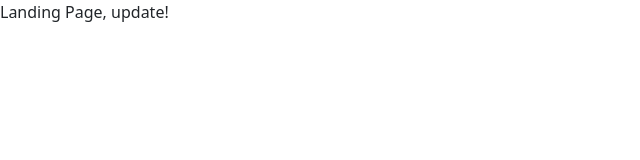
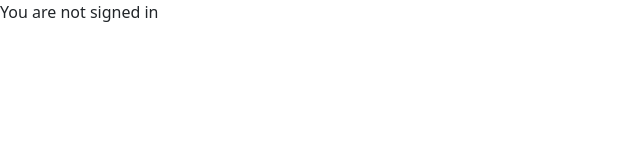
Before and after one commit to torressam333/ticket-hub-microservices, a Next.js app in the folder tickethub-client/: page / in a window 1280 px wide. Shown: the top 160 px of the page, without its empty margins (0-640 px from the left). Built offline with nearby package versions, Linux system fonts and the light colour scheme.

Commit message:
Start adding initial props to grab data on ssr process

```diff
--- a/tickethub-client/pages/index.js
+++ b/tickethub-client/pages/index.js
@@ -1,7 +1,24 @@
 import React from 'react';
+import { useRequest } from '../hooks/useRequest';
 
-const index = () => {
-  return <div>Landing Page, update!</div>;
+// const { executeRequest, errors } = useRequest({
+//   url: '/api/users/currentUser',
+//   method: 'get',
+// });
+
+const LandingPage = ({ message }) => {
+  return <div>{message ? message : ' You are not signed in'}</div>;
 };
 
-export default index;
+// Fetch data during SSR process
+LandingPage.getInitialProps = async () => {
+  console.log('I am on the server');
+
+  return { message: '' };
+  // const response = await executeRequest();
+  // console.log({ response });
+
+  // if (response.currentUser) return { currentUser: response.currentUser };
+};
+
+export default LandingPage;
```
